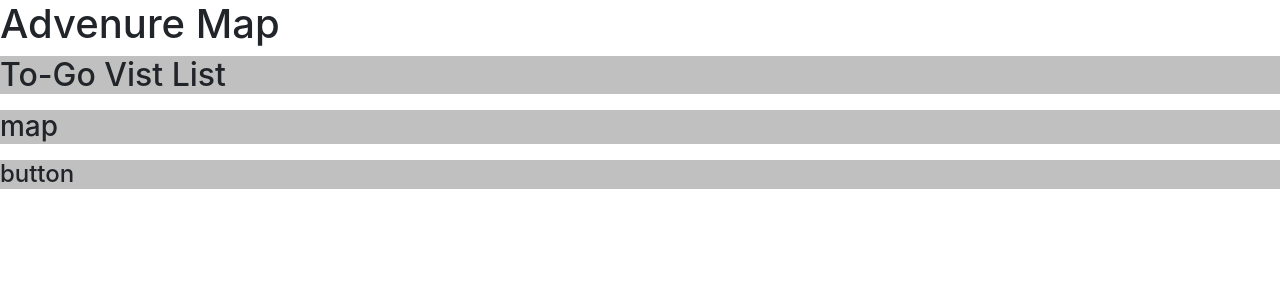
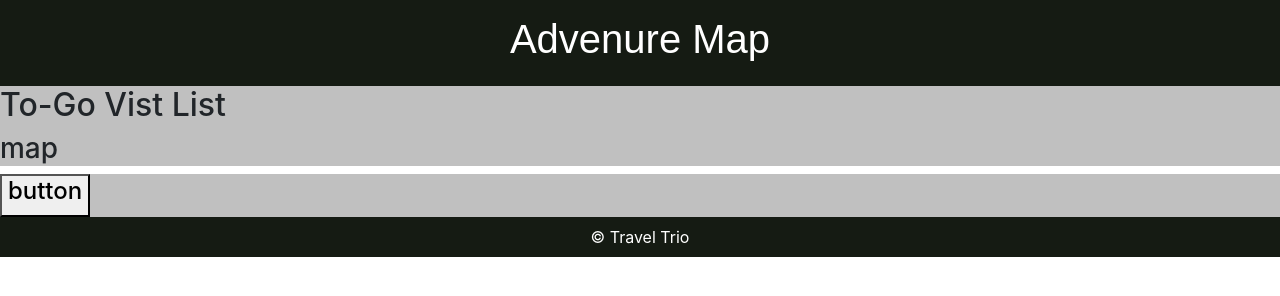
Before and after one commit to oohjared/National-Park-Adventure-Map-, a plain HTML site: page index.html in a window 1280 px wide. Drawn offline with nearby package versions, Linux system fonts and the light colour scheme; a web font is replaced by a local one.

Commit message:
updated page2 to match page 1 format

```diff
--- a/assets/css/style.css
+++ b/assets/css/style.css
@@ -19,7 +19,7 @@ section{
 }
 
 footer {
-    background-color: rgb(5, 80, 5);
+    background-color: var(--darkestgrey);
     font-size: 16px;
 }
 
@@ -29,7 +29,6 @@ footer {
 }
 
 .addressbar {
-  /* background-color: var(--green); */
   padding: 25px 0 20px 0;
   background-color: var(--grey);
 }
--- a/index.html
+++ b/index.html
@@ -12,40 +12,25 @@
         <title>Travel Page</title>
     </head>
     <body>
-
-<headers>
-
+        <header class="d-flex justify-content-center">
             <h1>Advenure Map</h1>
         </header>
-
+        <main>
             <section>
-
+                <article>
                     <h2>To-Go Vist List</h2>
-    <p>
-
-    </p>
-
+                </article>
+                <article>
+                    <h3>map</h3>
+                </article>
             </section>
-
             <section>
-
-    <h3>map</h3>
-    <p></p>
-
+                <button><h4>button</h4></button>
             </section>
-
-<section>
-
-    <h4>button</h4>
-
-</section>
-
-
-
-
-
-
+        </main>
+        <script src="https://code.jquery.com/jquery-3.5.1.slim.min.js" integrity="sha384-DfXdz2htPH0lsSSs5nCTpuj/zy4C+OGpamoFVy38MVBnE+IbbVYUew+OrCXaRkfj" crossorigin="anonymous"></script>
+        <script src="https://cdn.jsdelivr.net/npm/bootstrap@4.5.3/dist/js/bootstrap.bundle.min.js" integrity="sha384-ho+j7jyWK8fNQe+A12Hb8AhRq26LrZ/JpcUGGOn+Y7RsweNrtN/tE3MoK7ZeZDyx" crossorigin="anonymous"></script>
+        <script src="./assets/js/logic.js"></script>
+        <footer class="d-flex justify-content-center align-items-center text-center text-white p-2">&copy; Travel Trio</footer>
     </body>
-
-
 </html>
```
Lines whose indentation alone changed are shown as unchanged.
